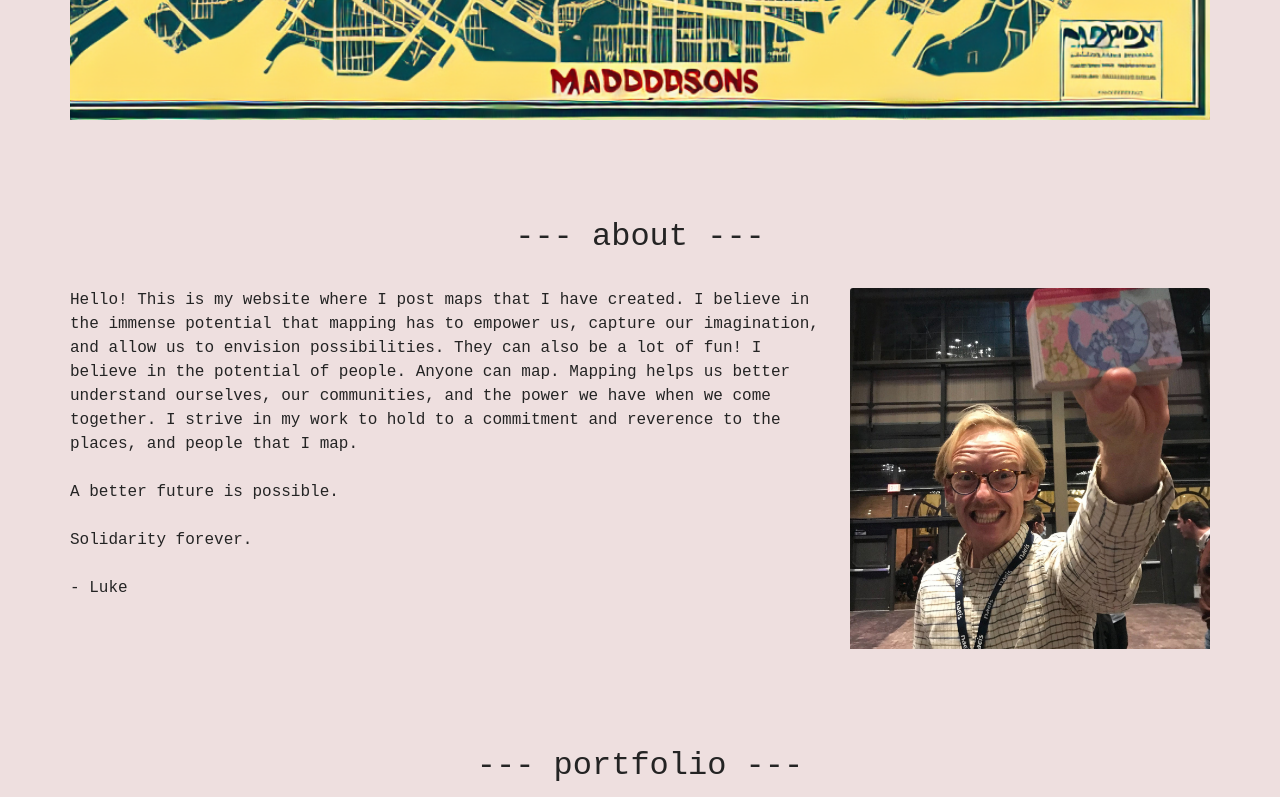
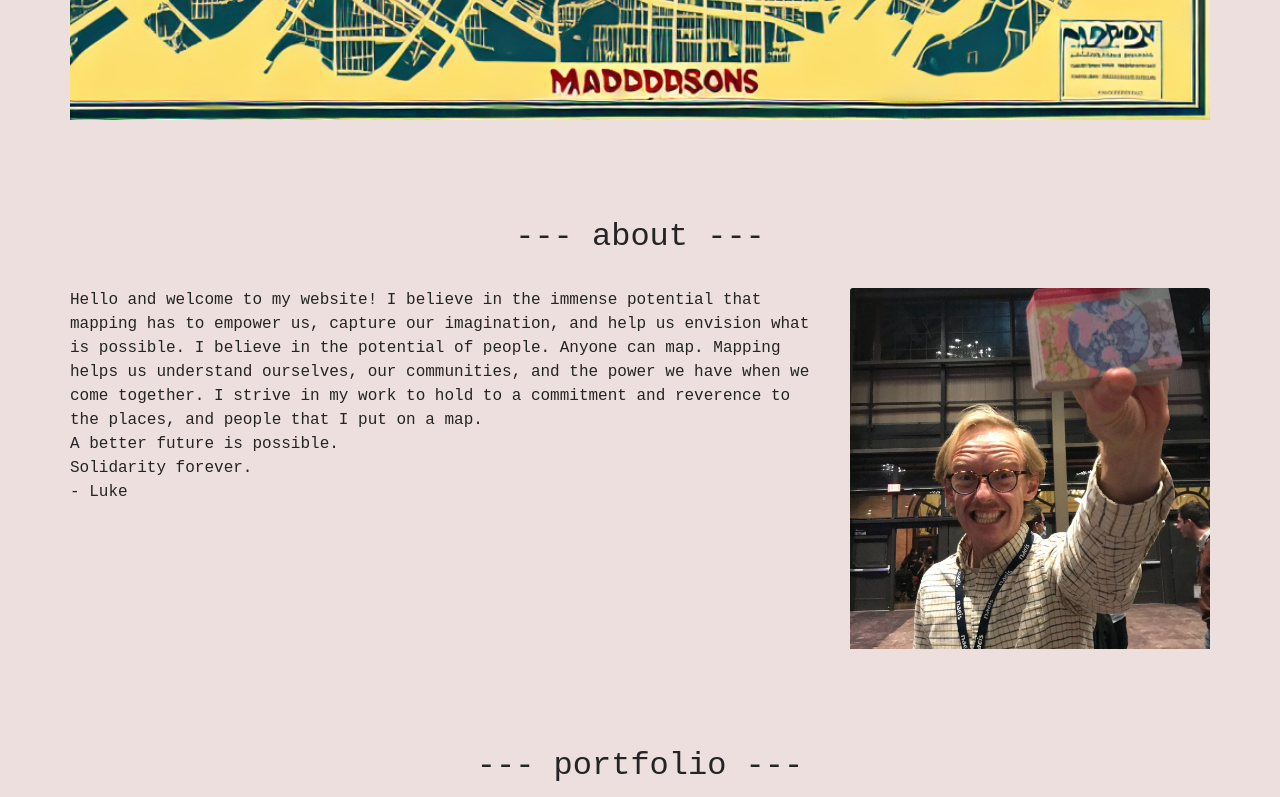
Before and after one commit to jlukechamber/portfolio, a plain HTML site: page index.html in a window 1280 px wide. Shown: the part 523-1320 px from the top of the page. Drawn offline with Linux system fonts and the light colour scheme.

Commit message:
Update index.html

```diff
--- a/index.html
+++ b/index.html
@@ -63,15 +63,15 @@
         <div class="row">
             <!--<div id="lukr-box">-->
                 <div class="col-sm-8">
-                    <p style="font-size: 12pt">Hello! This is my website where I post maps that I have created.
-                        I believe in the immense potential that mapping has to empower us, capture our imagination, and allow us to envision possibilities. They can also be a lot of fun!
-                        I believe in the potential of people. Anyone can map. Mapping helps us better understand ourselves, our communities, and the power we have when we come together.
-                        I strive in my work to hold to a commitment and reverence to the places, and people that I map.
-                        <br><br>
+                    <p style="font-size: 12pt">Hello and welcome to my website!
+                        I believe in the immense potential that mapping has to empower us, capture our imagination, and help us envision what is possible.
+                        I believe in the potential of people. Anyone can map. Mapping helps us  understand ourselves, our communities, and the power we have when we come together.
+                        I strive in my work to hold to a commitment and reverence to the places, and people that I put on a map.
+                        <br>
                         A better future is possible.
-                        <br><br>
+                        <br>
                         Solidarity forever.
-                        <br><br>
+                        <br>
                         - Luke
                     </p>
                 </div>
```
